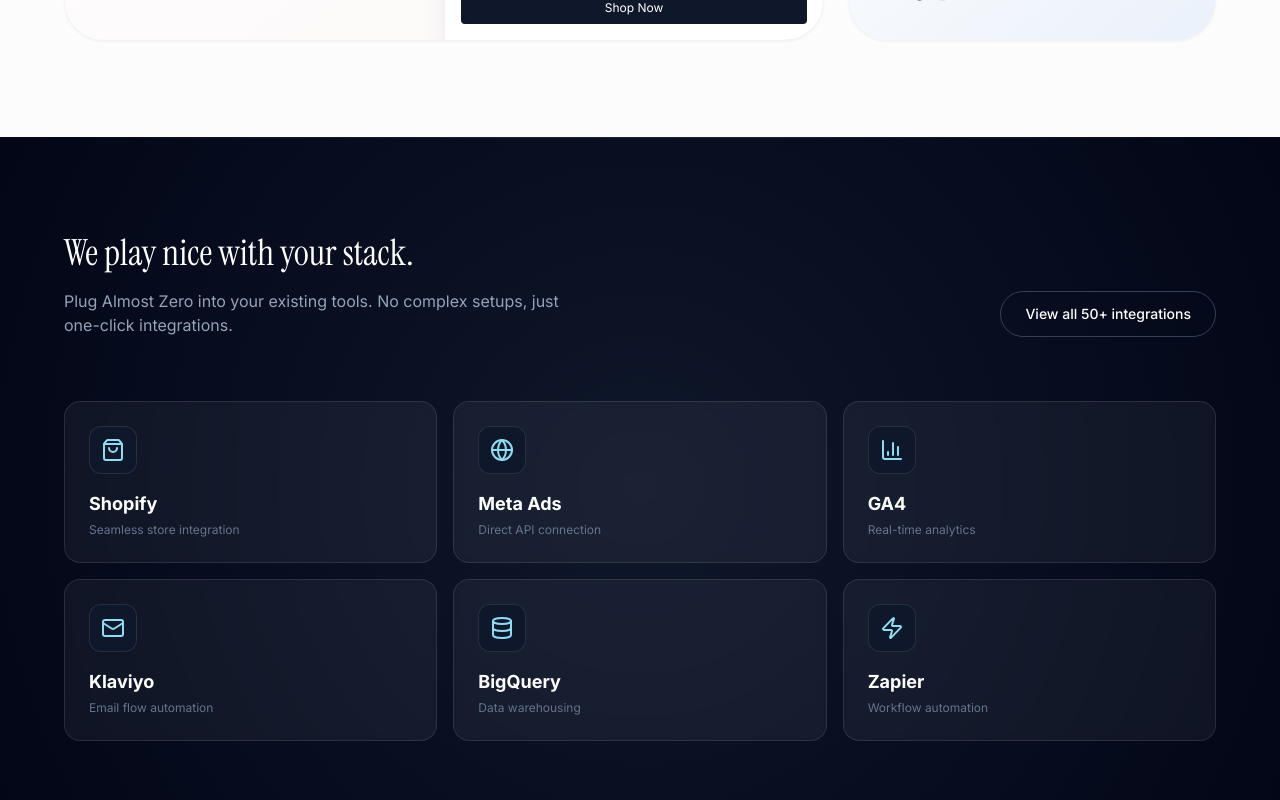
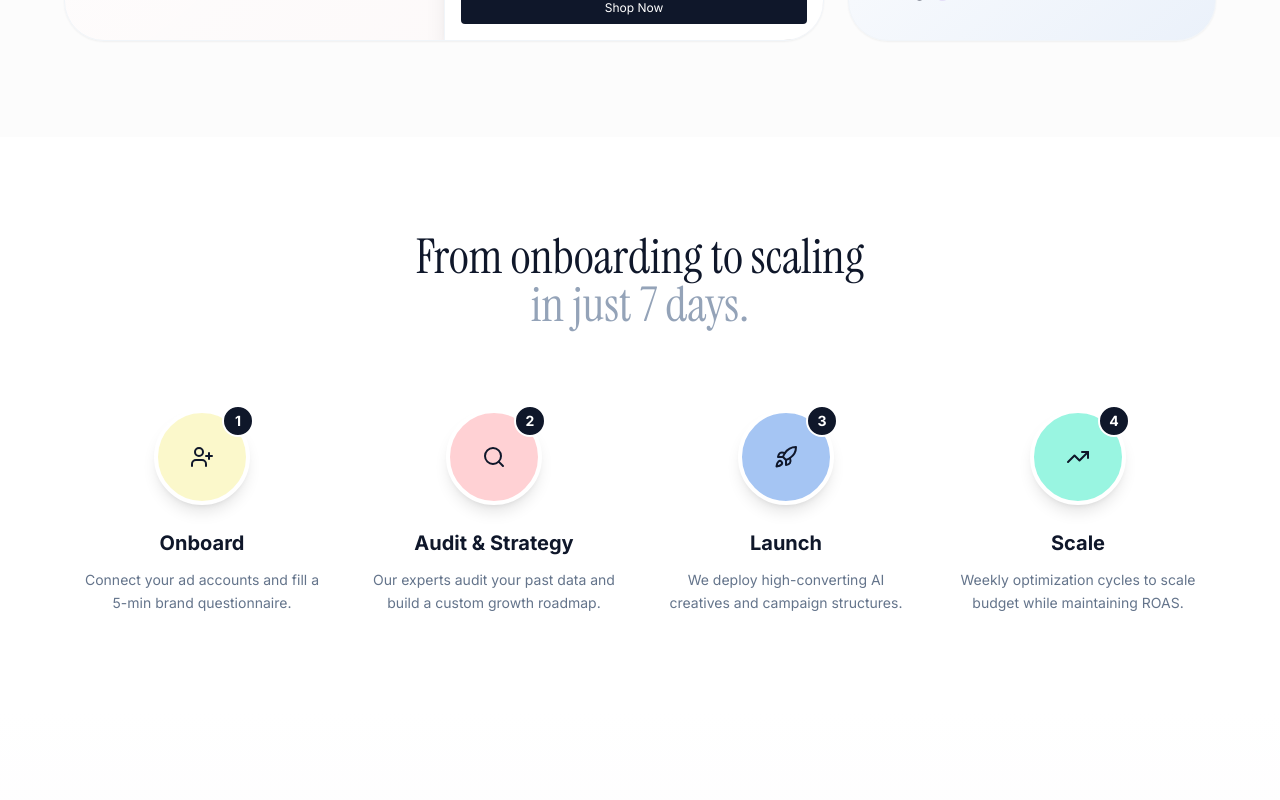
Before and after one commit to solicatehq/almostone, a React (Vite) app: page / in a window 1280 px wide. Shown: the part 3260-4060 px from the top of the page. Built offline with nearby package versions, Linux system fonts and the light colour scheme.

Commit message:
refactor: remove TechStack component and its usage from App component

```diff
--- a/App.tsx
+++ b/App.tsx
@@ -5,7 +5,7 @@
 import { LogoMarquee } from './components/landing/LogoMarquee';
 import { Comparison } from './components/landing/Comparison';
 import { Features } from './components/landing/Features';
-import { TechStack } from './components/landing/TechStack';
+
 import { Process } from './components/landing/Process';
 import { InteractiveDemo } from './components/landing/InteractiveDemo';
 import { Testimonials } from './components/landing/Testimonials';
@@ -29,7 +29,7 @@
         <LogoMarquee />
         <Comparison />
         <Features />
-        <TechStack />
+
         <Process />
         <InteractiveDemo />
         <Testimonials />
--- a/components/landing/TechStack.tsx
+++ /dev/null
@@ -1,56 +0,0 @@
-import React from 'react';
-import { ShoppingBag, BarChart3, Mail, Globe, Database, Zap } from 'lucide-react';
-import { AnimateInView } from '../ui/AnimateInView';
-
-const tools = [
-    { name: "Shopify", icon: <ShoppingBag />, desc: "Seamless store integration" },
-    { name: "Meta Ads", icon: <Globe />, desc: "Direct API connection" },
-    { name: "GA4", icon: <BarChart3 />, desc: "Real-time analytics" },
-    { name: "Klaviyo", icon: <Mail />, desc: "Email flow automation" },
-    { name: "BigQuery", icon: <Database />, desc: "Data warehousing" },
-    { name: "Zapier", icon: <Zap />, desc: "Workflow automation" }
-];
-
-export const TechStack: React.FC = () => {
-  return (
-    <section className="py-24 px-4 bg-slate-950 text-white relative overflow-hidden">
-        {/* Abstract Background */}
-        <div className="absolute inset-0 bg-[radial-gradient(circle_at_center,_var(--tw-gradient-stops))] from-slate-900 to-slate-950"></div>
-        <div className="absolute top-0 left-0 right-0 h-px bg-gradient-to-r from-transparent via-slate-800 to-transparent"></div>
-
-        <div className="max-w-6xl mx-auto relative z-10">
-            <AnimateInView className="mb-16 md:flex justify-between items-end">
-                <div>
-                    <h2 className="text-4xl font-serif mb-4">We play nice with your stack.</h2>
-                    <p className="text-slate-400 max-w-lg">
-                        Plug Almost Zero into your existing tools. No complex setups, just one-click integrations.
-                    </p>
-                </div>
-                <button className="hidden md:block px-6 py-3 border border-slate-700 rounded-full text-sm font-medium hover:bg-white hover:text-slate-950 transition-colors">
-                    View all 50+ integrations
-                </button>
-            </AnimateInView>
-
-            <div className="grid grid-cols-2 md:grid-cols-3 gap-4">
-                {tools.map((tool, i) => (
-                    <AnimateInView key={i} delay={i * 0.1} className="group p-6 bg-white/5 border border-white/10 rounded-2xl hover:bg-white/10 transition-colors backdrop-blur-sm flex flex-col gap-4">
-                        <div className="w-12 h-12 bg-slate-900 rounded-xl border border-white/10 flex items-center justify-center text-pastel-frosted group-hover:scale-110 transition-transform">
-                            {tool.icon}
-                        </div>
-                        <div>
-                            <h3 className="font-bold text-lg mb-1">{tool.name}</h3>
-                            <p className="text-xs text-slate-500">{tool.desc}</p>
-                        </div>
-                    </AnimateInView>
-                ))}
-            </div>
-
-            <div className="mt-8 text-center md:hidden">
-                <button className="px-6 py-3 border border-slate-700 rounded-full text-sm font-medium hover:bg-white hover:text-slate-950 transition-colors">
-                    View all integrations
-                </button>
-            </div>
-        </div>
-    </section>
-  );
-};
```
